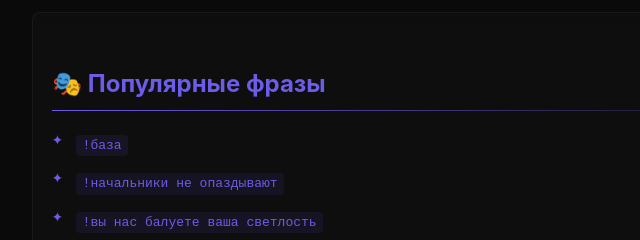
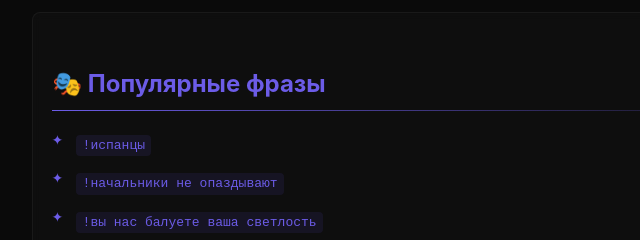
Before and after one commit to AlienCharmStreams/SoundBot-Commands, a plain HTML site: page index.html in a window 1280 px wide. Shown: the part 2160-2400 px from the top of the page, 208-848 px from the left. Drawn offline with Linux system fonts and the light colour scheme.

Commit message:
Update index.html

```diff
--- a/index.html
+++ b/index.html
@@ -359,7 +359,7 @@
     <div class="section">
         <h2>🎭 Популярные фразы</h2>
         <ul>
-            <li><span class="command">!база</span></li>
+            <li><span class="command">!испанцы</span></li>
             <li><span class="command">!начальники не опаздывают</span></li>
             <li><span class="command">!вы нас балуете ваша светлость</span></li>
             <li><span class="command">!потерялася</span></li>
```
